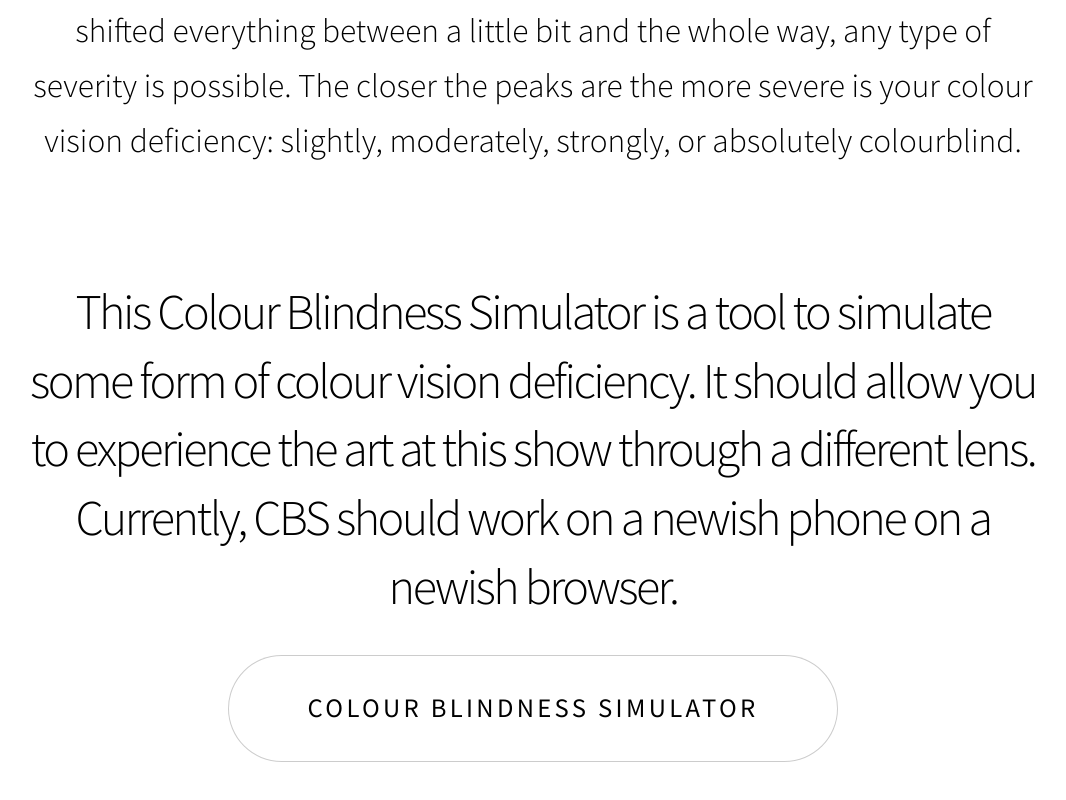
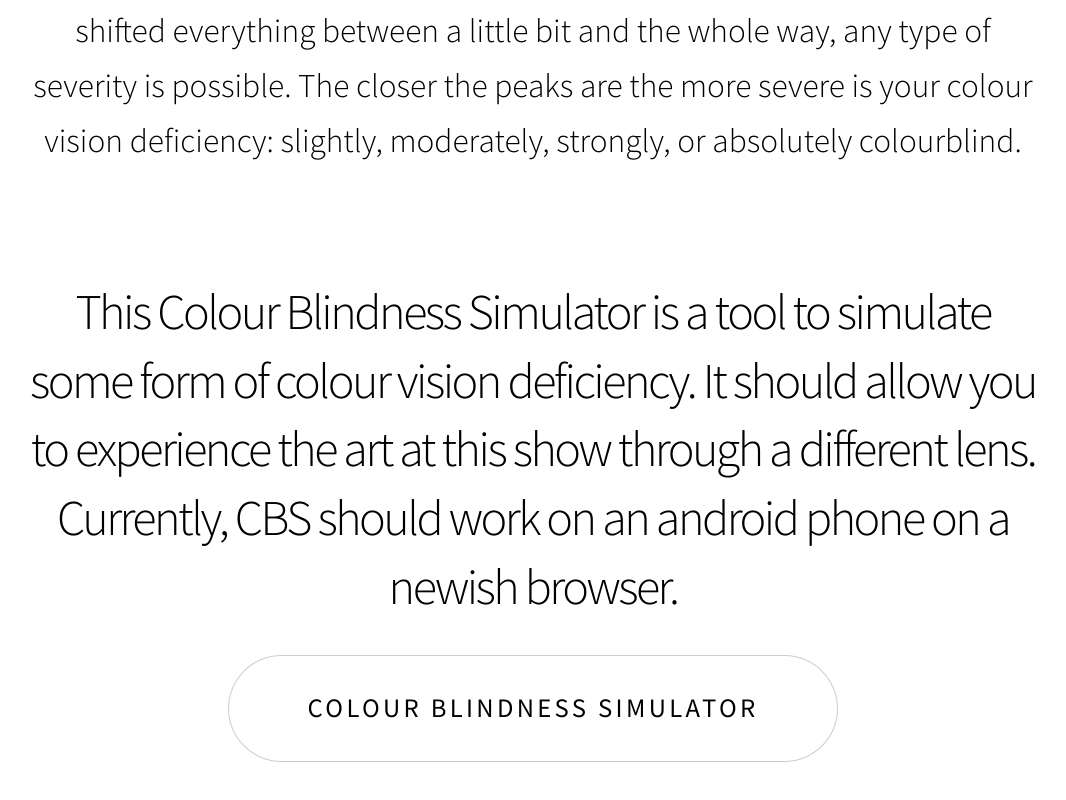
Before and after one commit to cgada/kaleidoscope, a plain HTML site: page index.html in a window 1280 px wide. Shown: the part 1338-2138 px from the top of the page, without its empty margins (107-1173 px from the left). Drawn offline with Linux system fonts and the light colour scheme.

Commit message:
another commit

```diff
--- a/index.html
+++ b/index.html
@@ -30,7 +30,7 @@ Now, if you one of those peaks of sensitivity is shifted towards another one or
 </div>
 <div>
     <br><br>
-  <h3> This Colour Blindness Simulator is a tool to simulate some form of colour vision deficiency. It should allow you to experience the art at this show through a different lens. Currently, CBS should work on a newish phone on a newish browser. </h3>
+  <h3> This Colour Blindness Simulator is a tool to simulate some form of colour vision deficiency. It should allow you to experience the art at this show through a different lens. Currently, CBS should work on an android phone on a newish browser. </h3>
 </div>
                     <div>
                         <a href="hack.html" class="button big wide smooth-scroll-middle">Colour Blindness Simulator</a>
```
